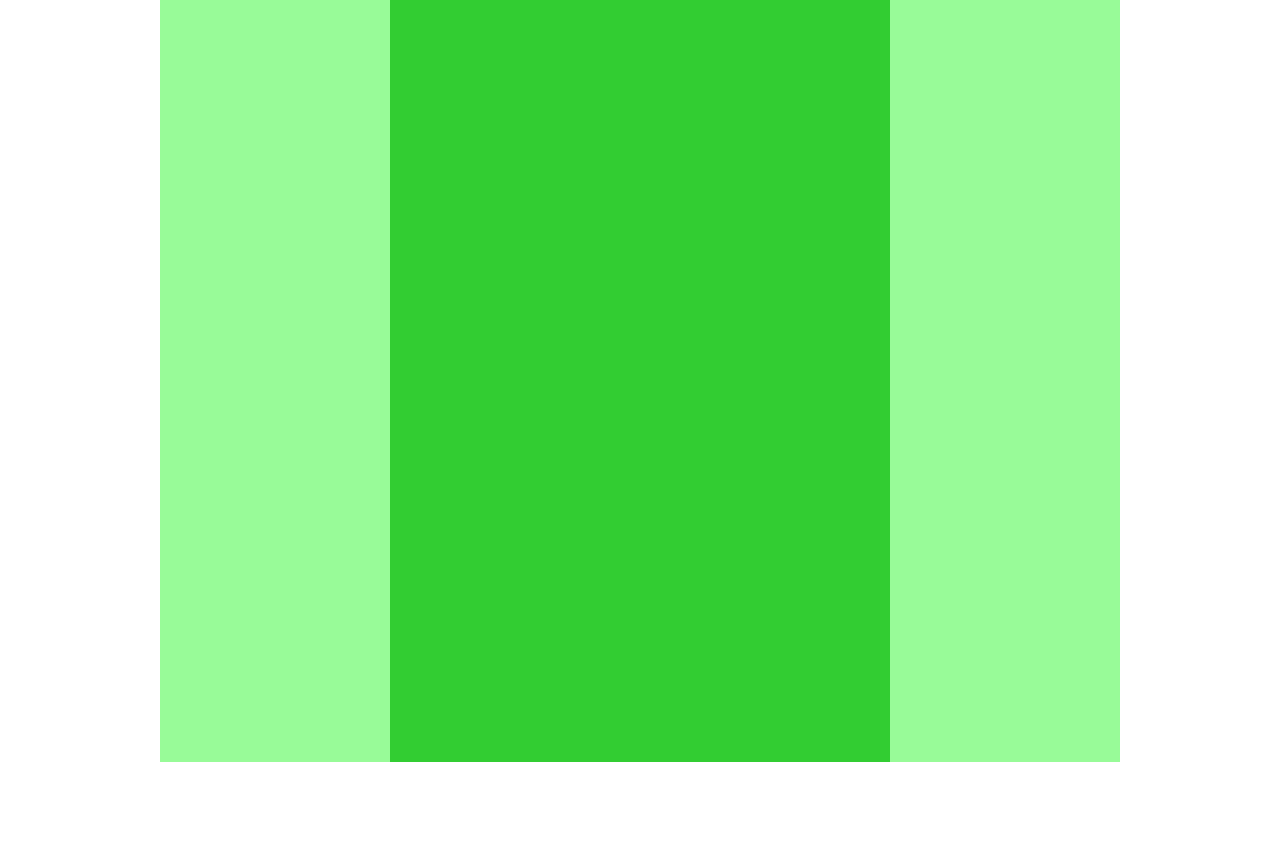
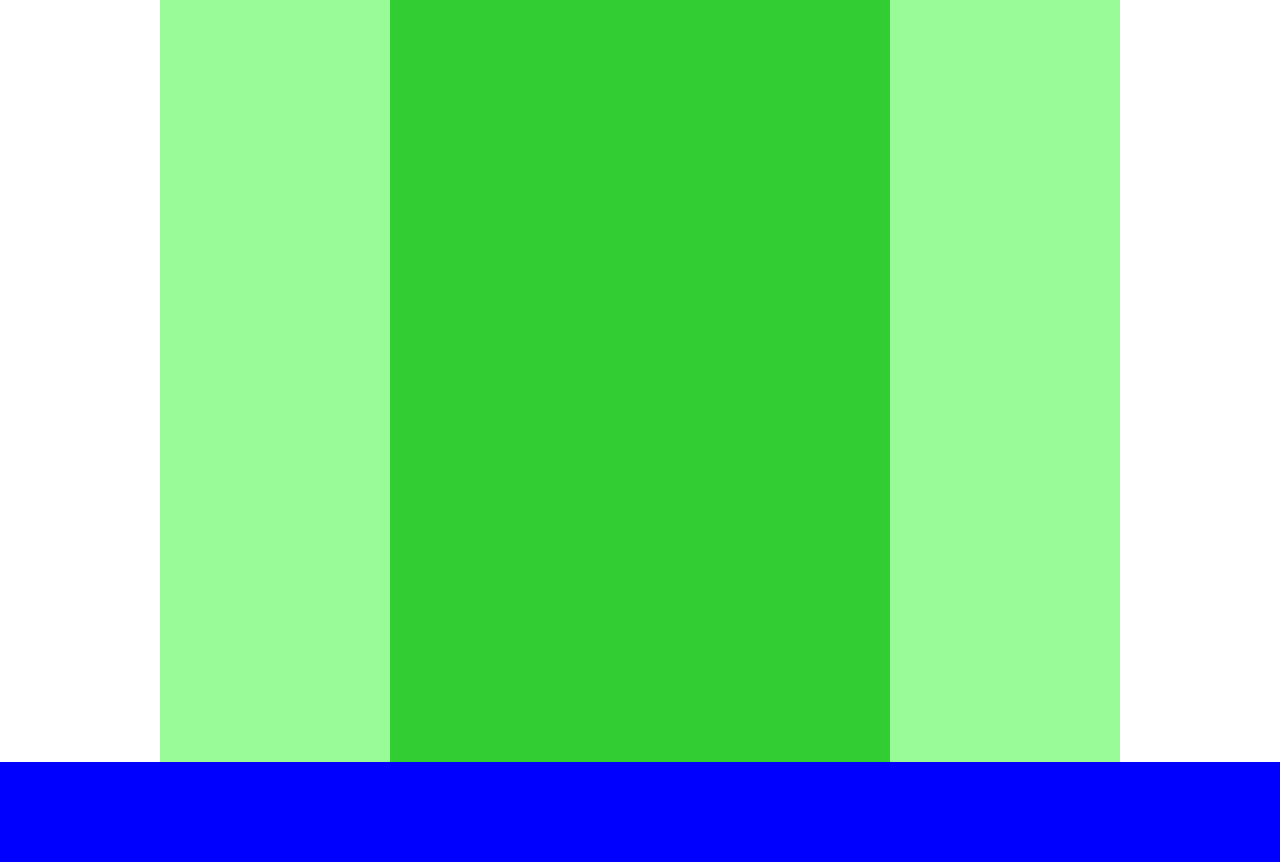
Before and after one commit to Gruinch/1-4-Practice, a plain HTML site: page index.html in a window 1280 px wide. Shown: the part 1188-2050 px from the top of the page. Before the commit the page ends 1950 px from the top, so only its background shows below. Drawn offline with Linux system fonts and the light colour scheme.

Commit message:
[Finish] 1-4

```diff
--- a/index.html
+++ b/index.html
@@ -17,5 +17,7 @@
       <div class="sidebar"></div>
     </div>
 
+    <div class="footer"></div>
+
   </body>
 </html>
--- a/style.css
+++ b/style.css
@@ -34,3 +34,8 @@
   height: 1400px;
   background-color: palegreen;
 }
+.footer {
+  width: 100%;
+  height: 100px;
+  background-color: blue;
+}
```
